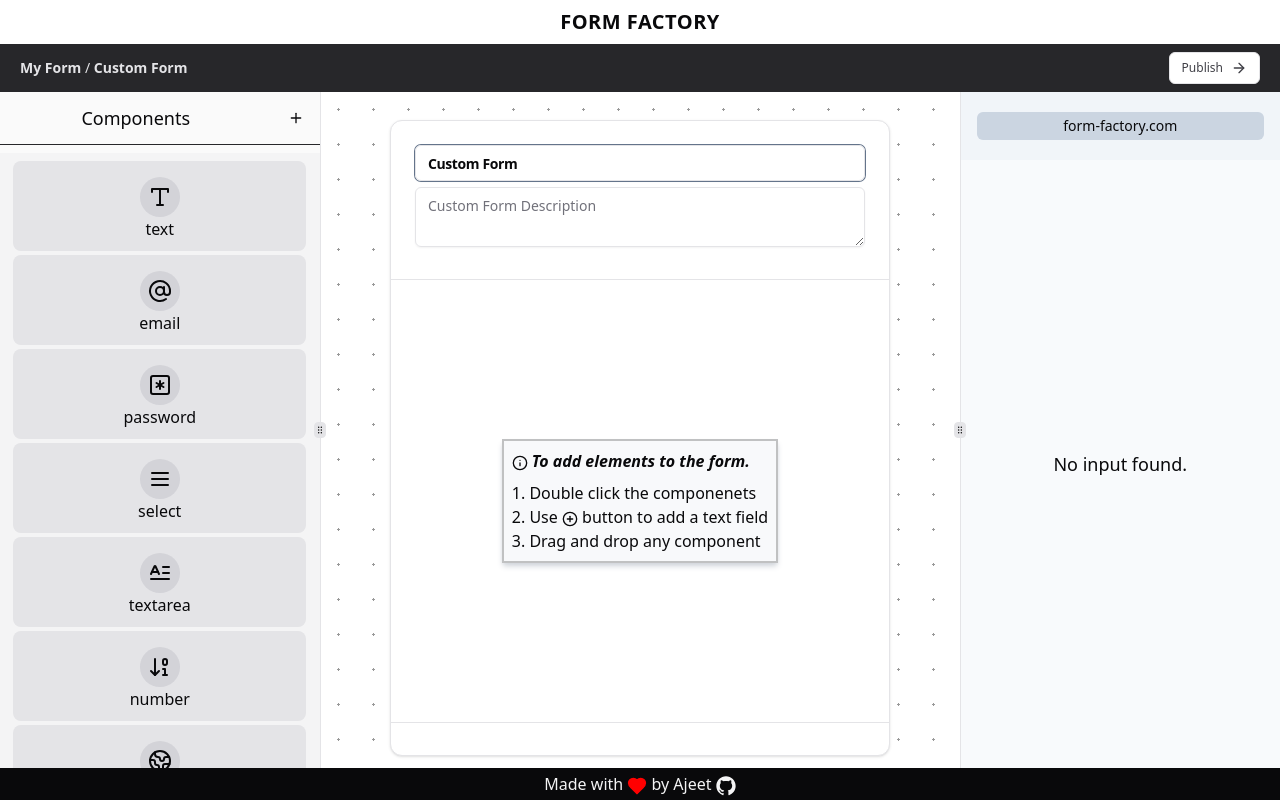
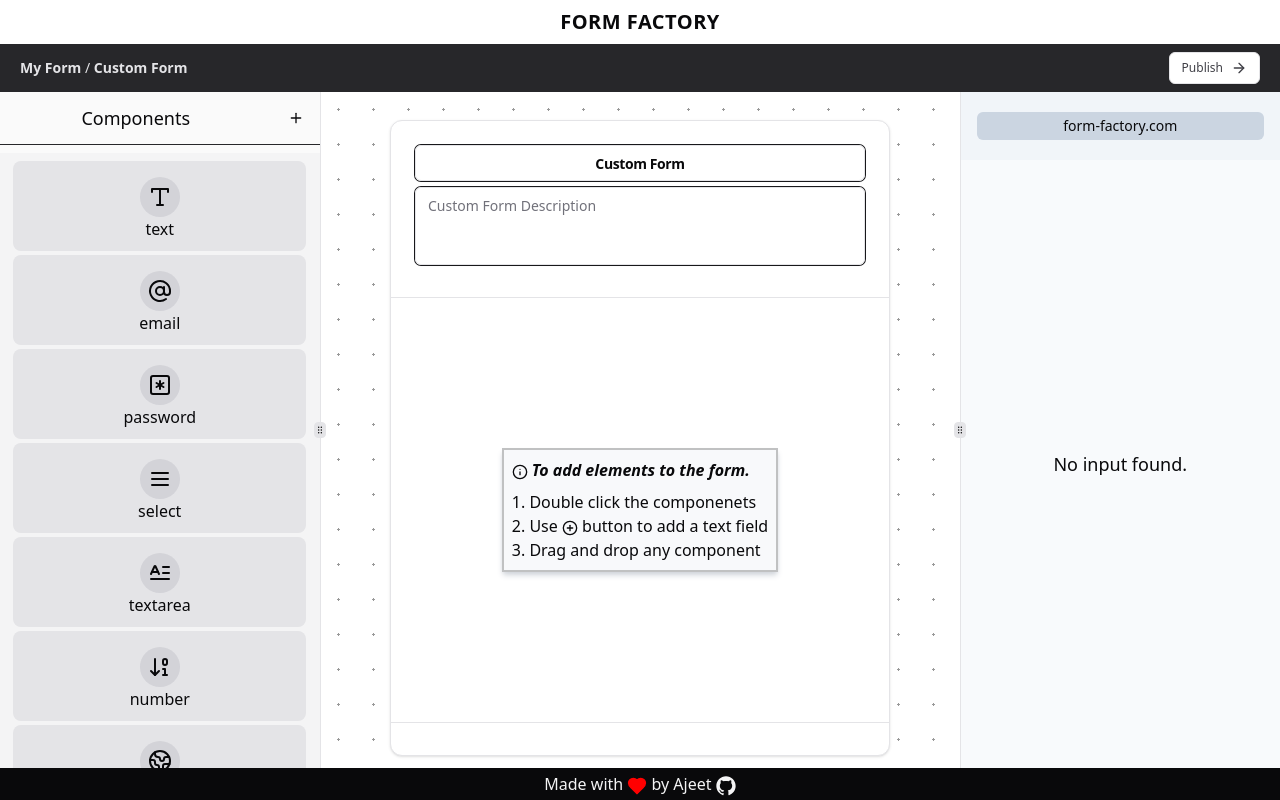
Before and after one commit to thetsajeet/form-factory, a Next.js app: page / in a window 1280 px wide. Built offline with nearby package versions, Linux system fonts and the light colour scheme.

Commit message:
style: adjust title and description inputs

```diff
--- a/src/app/view_form/[form_id]/page.tsx
+++ b/src/app/view_form/[form_id]/page.tsx
@@ -2,11 +2,11 @@
 
 import OutputForm from "@/components/form-factory-ui/Preview/OutputForm";
 import useStore from "@/lib/store";
-import { useParams } from "next/navigation";
+// import { useParams } from "next/navigation";
 
 export default function Page({}) {
   const { formTitle, formElements, formDescription } = useStore();
-  const params = useParams<{ form_id: string }>();
+  // const params = useParams<{ form_id: string }>();
   return (
     <div>
       <div className="py-2 text-center text-xl font-semibold uppercase tracking-wide">
--- a/src/components/form-factory-ui/FFHeader.tsx
+++ b/src/components/form-factory-ui/FFHeader.tsx
@@ -6,7 +6,6 @@ import useStore from "@/lib/store";
 import { useState } from "react";
 import { Dialog, DialogContent, DialogHeader, DialogTitle } from "../ui/dialog";
 import { useRouter } from "next/navigation";
-import FFInput from "./FormElements/FFInput";
 import { Input } from "../ui/input";
 
 export default function FFHeader() {
--- a/src/components/form-factory-ui/FormBuilder/FormHeader.tsx
+++ b/src/components/form-factory-ui/FormBuilder/FormHeader.tsx
@@ -16,6 +16,8 @@ export default function FormHeader() {
           name="formTitle"
           required
           placeholder="Add a title for the form"
+          maxLength={50}
+          className="text-center ring-zinc-900 ring-1"
           onChange={(e) => setFormTitle(e.target.value)}
         />
       </CardTitle>
@@ -26,6 +28,8 @@ export default function FormHeader() {
           name="formDescription"
           placeholder="Add a description for the form"
           required
+          rows={3}
+          className="resize-none ring-zinc-900 ring-1"
           onChange={(e) => setFormDescription(e.target.value)}
         />
       </CardDescription>
```
